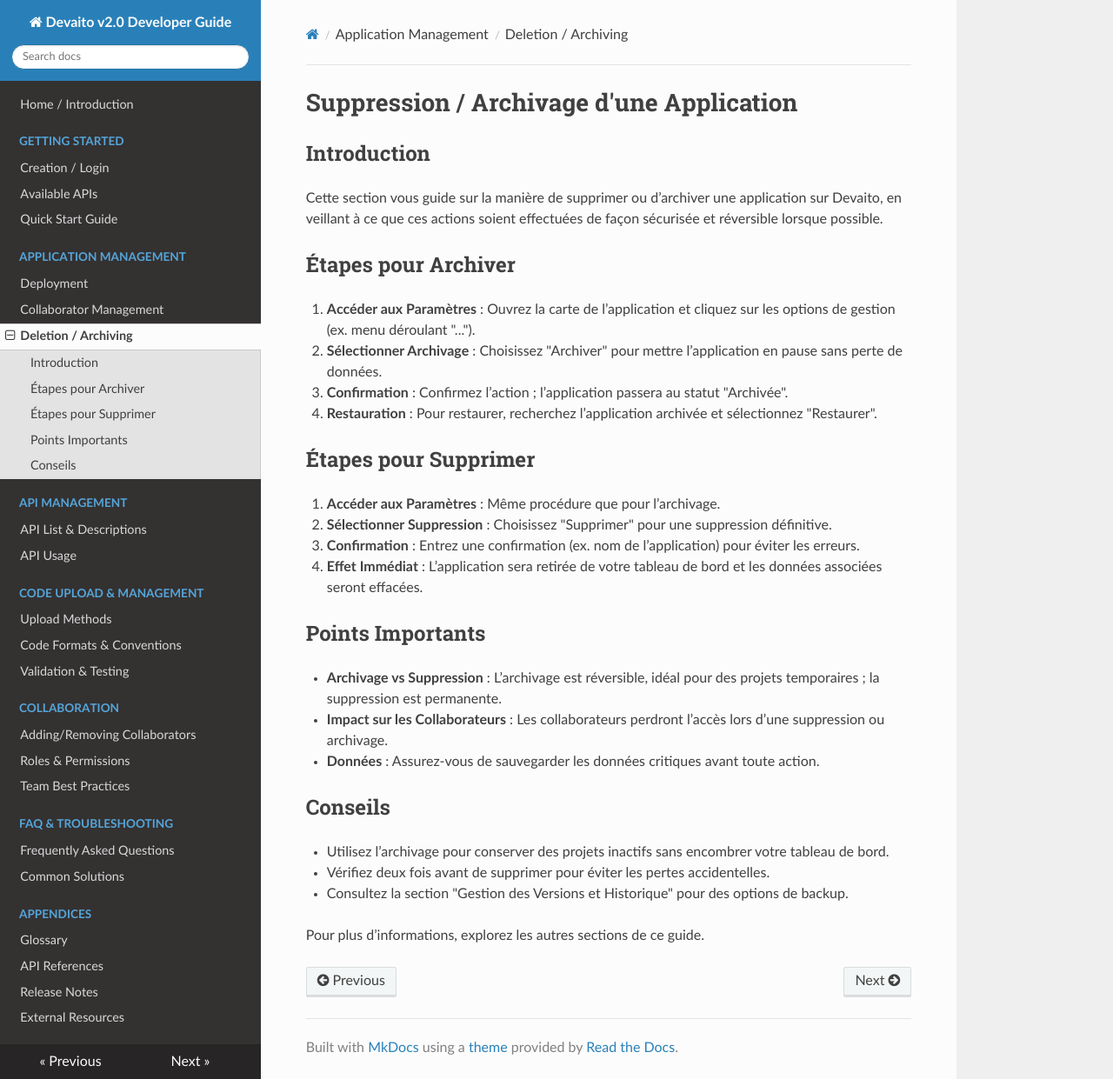
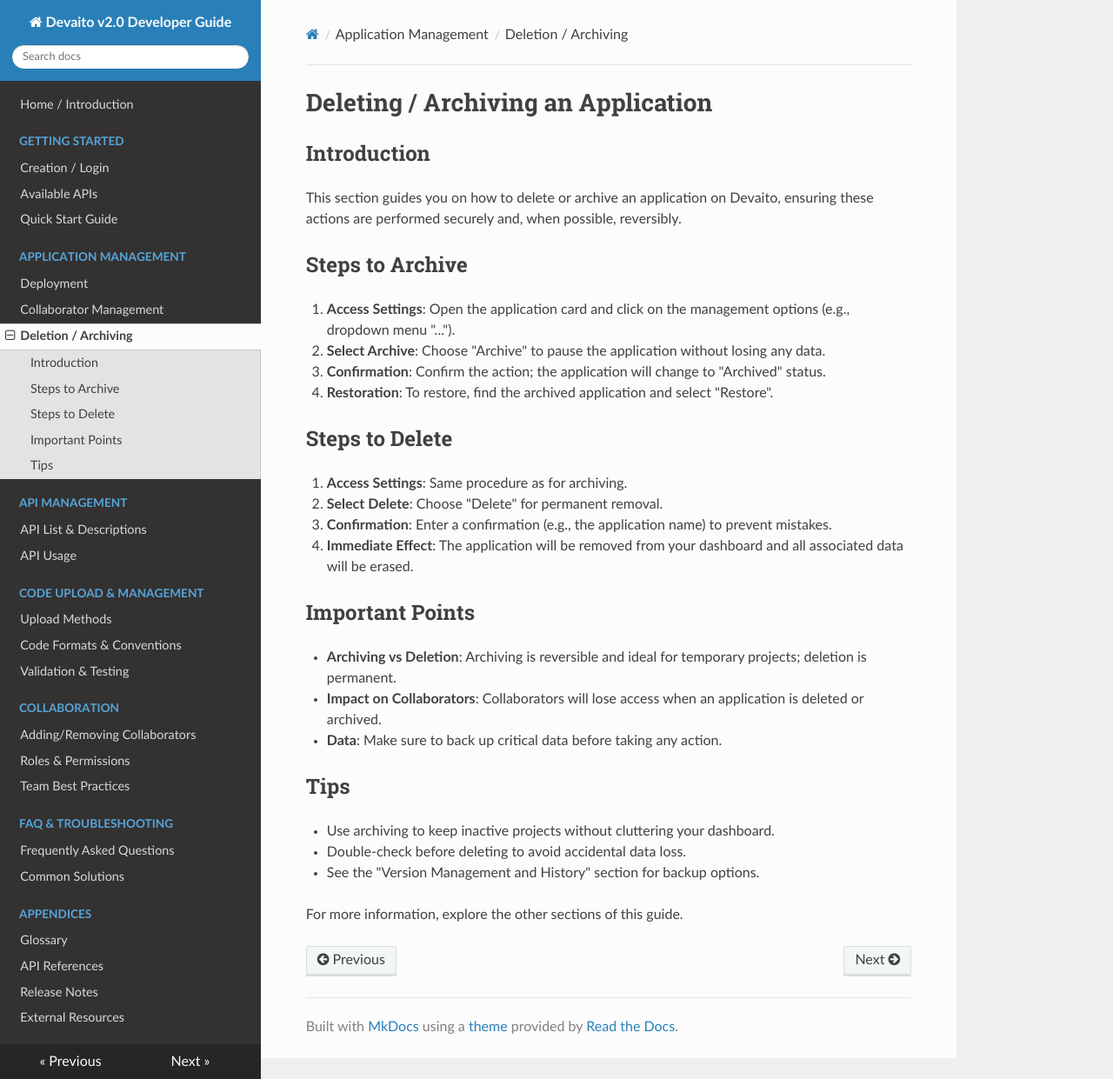
Before and after one commit to Jess1-pgn/devaito, an MkDocs documentation site: the page built from docs/app-management/deletion.md, in a window 1280 px wide and 1241 px high. Shown: the whole window at 87% size. Built offline with MkDocs 1.6.1, drawn with Linux system fonts in a browser that asks for light colours; nearby versions of some CDN libraries.

Commit message:
Initial commit

```diff
--- a/docs/app-management/deletion.md
+++ b/docs/app-management/deletion.md
@@ -1,28 +1,28 @@
-# Suppression / Archivage d'une Application
+# Deleting / Archiving an Application
 
 ## Introduction
-Cette section vous guide sur la manière de supprimer ou d’archiver une application sur Devaito, en veillant à ce que ces actions soient effectuées de façon sécurisée et réversible lorsque possible.
+This section guides you on how to delete or archive an application on Devaito, ensuring these actions are performed securely and, when possible, reversibly.
 
-## Étapes pour Archiver
-1. **Accéder aux Paramètres** : Ouvrez la carte de l’application et cliquez sur les options de gestion (ex. menu déroulant "...").
-2. **Sélectionner Archivage** : Choisissez "Archiver" pour mettre l’application en pause sans perte de données.
-3. **Confirmation** : Confirmez l’action ; l’application passera au statut "Archivée".
-4. **Restauration** : Pour restaurer, recherchez l’application archivée et sélectionnez "Restaurer".
+## Steps to Archive
+1. **Access Settings**: Open the application card and click on the management options (e.g., dropdown menu "...").
+2. **Select Archive**: Choose "Archive" to pause the application without losing any data.
+3. **Confirmation**: Confirm the action; the application will change to "Archived" status.
+4. **Restoration**: To restore, find the archived application and select "Restore".
 
-## Étapes pour Supprimer
-1. **Accéder aux Paramètres** : Même procédure que pour l’archivage.
-2. **Sélectionner Suppression** : Choisissez "Supprimer" pour une suppression définitive.
-3. **Confirmation** : Entrez une confirmation (ex. nom de l’application) pour éviter les erreurs.
-4. **Effet Immédiat** : L’application sera retirée de votre tableau de bord et les données associées seront effacées.
+## Steps to Delete
+1. **Access Settings**: Same procedure as for archiving.
+2. **Select Delete**: Choose "Delete" for permanent removal.
+3. **Confirmation**: Enter a confirmation (e.g., the application name) to prevent mistakes.
+4. **Immediate Effect**: The application will be removed from your dashboard and all associated data will be erased.
 
-## Points Importants
-- **Archivage vs Suppression** : L’archivage est réversible, idéal pour des projets temporaires ; la suppression est permanente.
-- **Impact sur les Collaborateurs** : Les collaborateurs perdront l’accès lors d’une suppression ou archivage.
-- **Données** : Assurez-vous de sauvegarder les données critiques avant toute action.
+## Important Points
+- **Archiving vs Deletion**: Archiving is reversible and ideal for temporary projects; deletion is permanent.
+- **Impact on Collaborators**: Collaborators will lose access when an application is deleted or archived.
+- **Data**: Make sure to back up critical data before taking any action.
 
-## Conseils
-- Utilisez l’archivage pour conserver des projets inactifs sans encombrer votre tableau de bord.
-- Vérifiez deux fois avant de supprimer pour éviter les pertes accidentelles.
-- Consultez la section "Gestion des Versions et Historique" pour des options de backup.
+## Tips
+- Use archiving to keep inactive projects without cluttering your dashboard.
+- Double-check before deleting to avoid accidental data loss.
+- See the "Version Management and History" section for backup options.
 
-Pour plus d’informations, explorez les autres sections de ce guide.
+For more information, explore the other sections of this guide.
```
Also changed, not shown: docs/getting-started/creation-login.md (+15 -16 lines), site/api-management/list/index.html, site/app-management/deletion/index.html, site/getting-started/creation-login/index.html, site/index.html, site/search/search_index.json, 1 other file.
